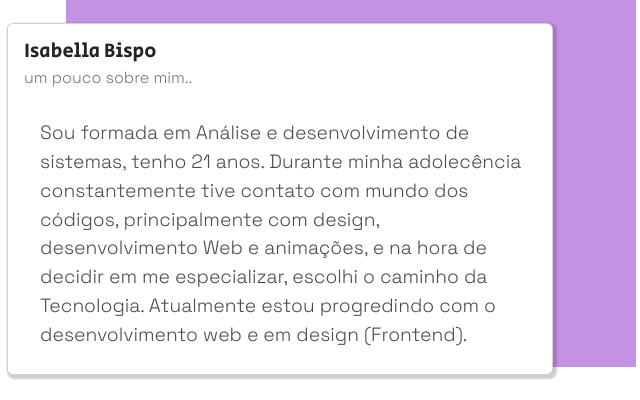
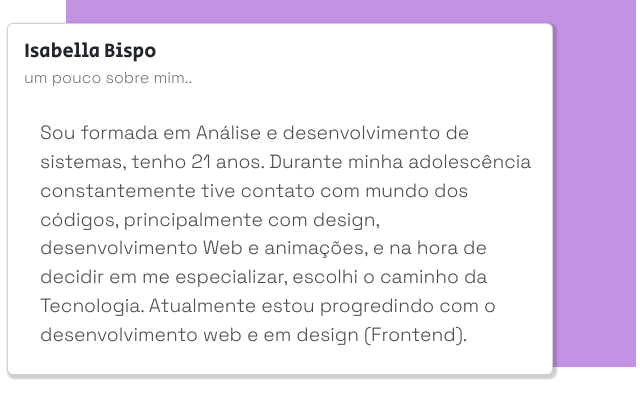
Before and after one commit to isabellabispo/Portifolio, a plain HTML site: page index.html in a window 1280 px wide. Shown: the part 577-977 px from the top of the page, 574-1214 px from the left. Drawn offline with nearby package versions, Linux system fonts and the light colour scheme; a web font is replaced by a local one.

Commit message:
Update index.html

```diff
--- a/index.html
+++ b/index.html
@@ -45,7 +45,7 @@
               <h5 class="card-title">Isabella Bispo</h5>
               <h6 class="card-subtitle mb-2 text-muted">um pouco sobre mim..</h6> <br>
               <p class="card-text" id="pcard">Sou formada em Análise e desenvolvimento de sistemas, tenho 21 anos.
-                Durante minha adolecência constantemente tive contato com mundo dos códigos, principalmente com design,
+                Durante minha adolescência constantemente tive contato com mundo dos códigos, principalmente com design,
                 desenvolvimento Web
                 e animações, e na hora de decidir em me especializar, escolhi o caminho da Tecnologia. Atualmente estou
                 progredindo
```
